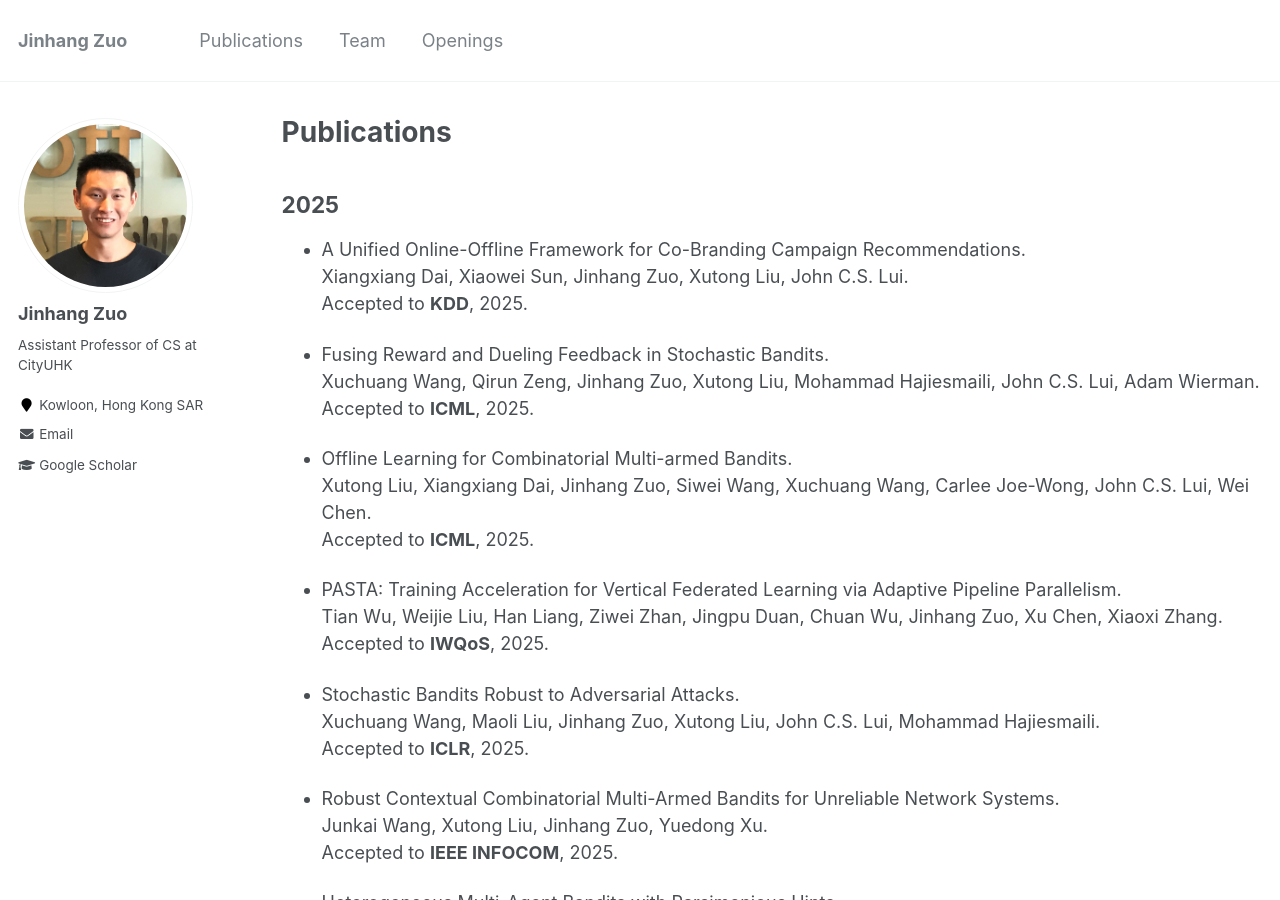
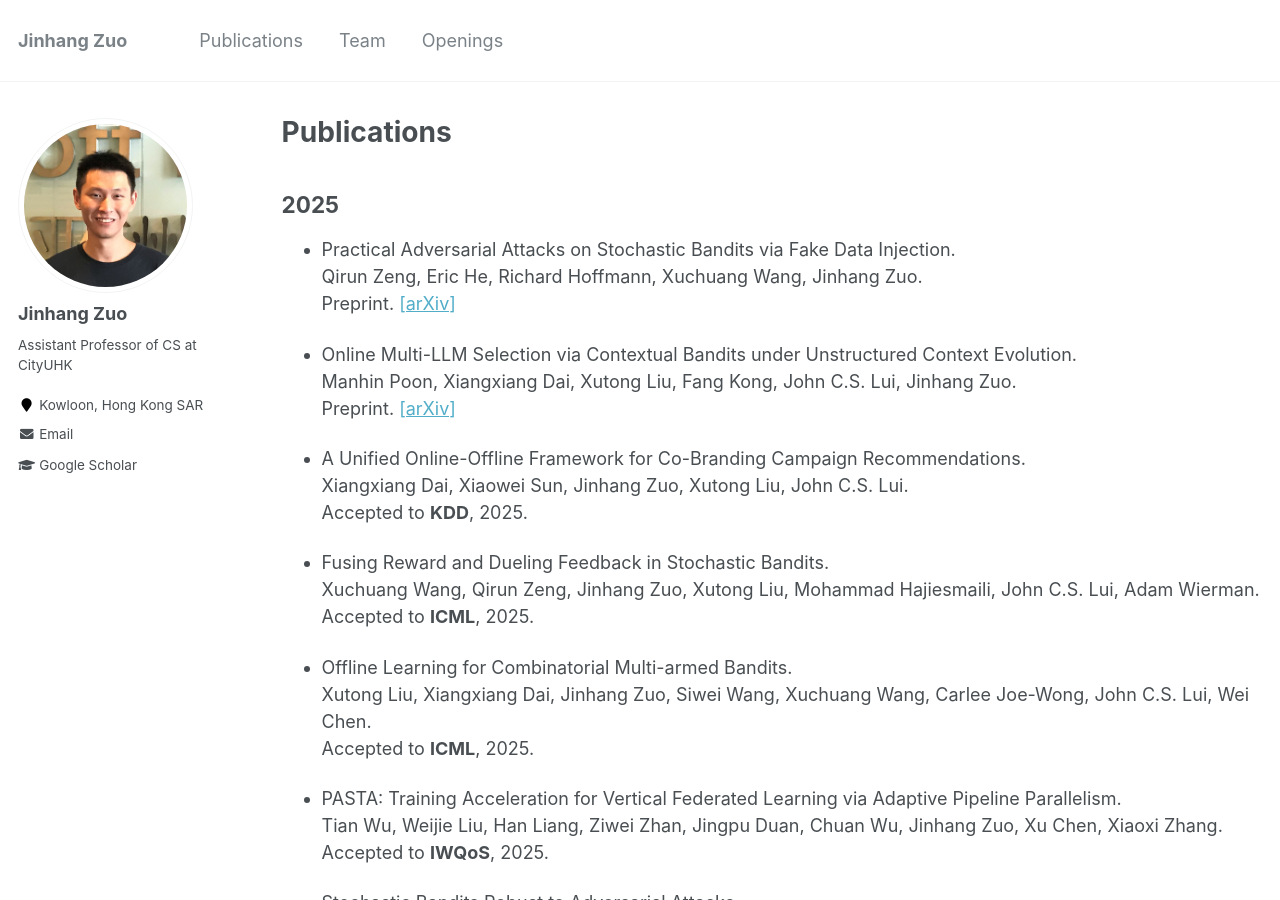
Before and after one commit to jhzuo/jhzuo.github.io, a Jekyll site: the page built from _pages/publications.md, in a window 1280 px wide and 900 px high. Built offline with Jekyll 4.4.1, drawn with Linux system fonts in a browser that asks for light colours.

```diff
--- a/_pages/publications.md
+++ b/_pages/publications.md
@@ -8,6 +8,14 @@ author_profile: true
 
 2025
 ------
+- Practical Adversarial Attacks on Stochastic Bandits via Fake Data Injection.
+Qirun Zeng, Eric He, Richard Hoffmann, Xuchuang Wang, Jinhang Zuo.
+Preprint. [[arXiv]](https://arxiv.org/abs/2505.21938)
+
+- Online Multi-LLM Selection via Contextual Bandits under Unstructured Context Evolution.
+Manhin Poon, Xiangxiang Dai, Xutong Liu, Fang Kong, John C.S. Lui, Jinhang Zuo.
+Preprint. [[arXiv]](https://arxiv.org/abs/2506.17670)
+
 - A Unified Online-Offline Framework for Co-Branding Campaign Recommendations.
 Xiangxiang Dai, Xiaowei Sun, Jinhang Zuo, Xutong Liu, John C.S. Lui.
 Accepted to **KDD**, 2025.
```
Also changed, not shown: _pages/team.md (+3 -2 lines).
